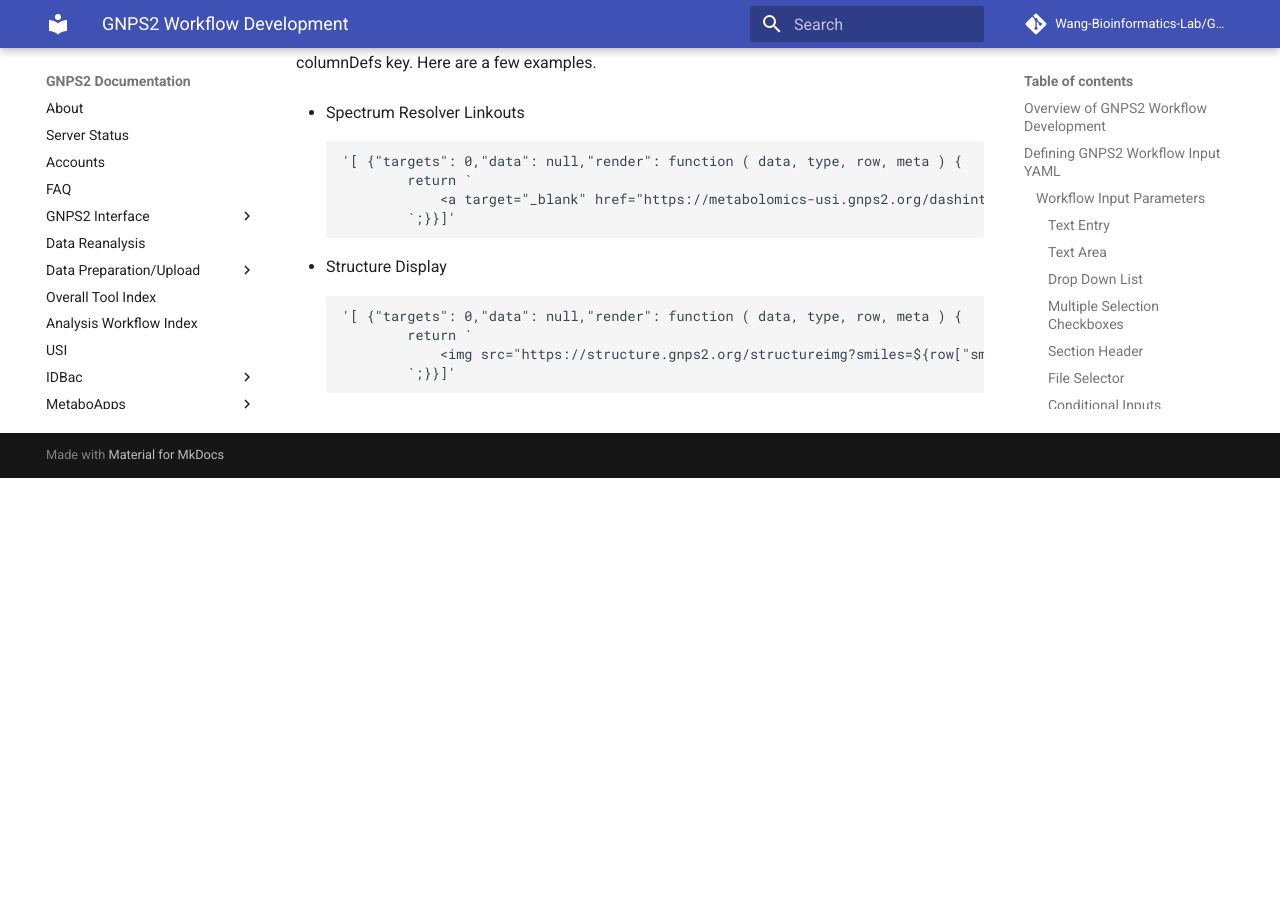
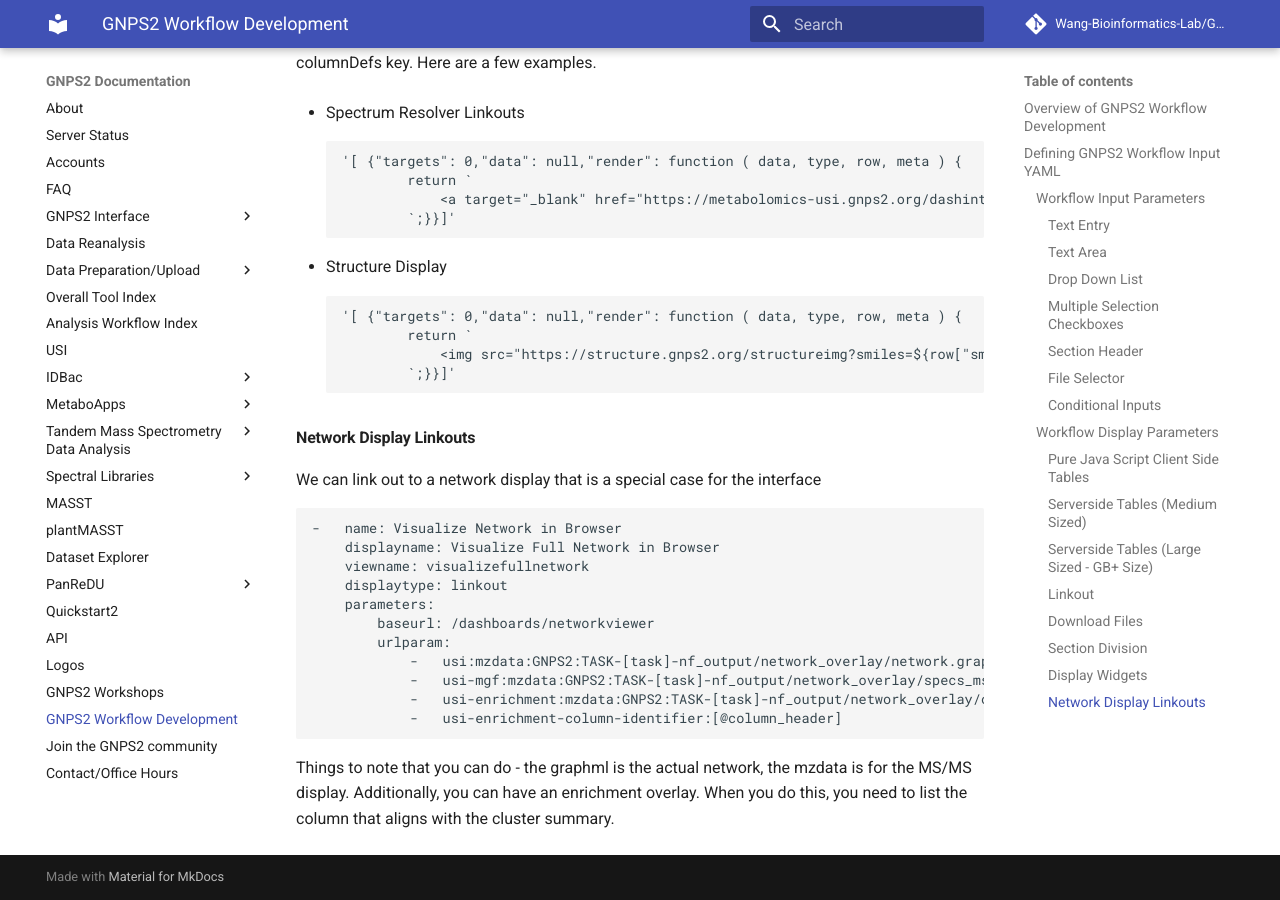
Before and after one commit to Wang-Bioinformatics-Lab/GNPS2_Documentation, an MkDocs documentation site: the page built from docs/workflowdev.md, in a window 1280 px wide and 900 px high, scrolled down 6770 px. Built offline with MkDocs 1.6.1 and Material for MkDocs 9.7.7, drawn with Linux system fonts in a browser that asks for light colours; comment, search, counter and statistics services are not loaded; before the commit the page ends 7248 px from its top, so only the background shows below that.

Commit message:
Document network display linkouts and parameters
Added details about linking to a network display in the documentation, including parameters and usage notes.

````diff
--- a/docs/workflowdev.md
+++ b/docs/workflowdev.md
@@ -349,3 +349,24 @@
                 <img src="https://structure.gnps2.org/structureimg?smiles=${row["smiles"]}"/>
             `;}}]'
     ```
+
+
+#### Network Display Linkouts
+
+We can link out to a network display that is a special case for the interface
+
+```
+-   name: Visualize Network in Browser
+    displayname: Visualize Full Network in Browser
+    viewname: visualizefullnetwork
+    displaytype: linkout
+    parameters:
+        baseurl: /dashboards/networkviewer
+        urlparam:
+            -   usi:mzdata:GNPS2:TASK-[task]-nf_output/network_overlay/network.graphml
+            -   usi-mgf:mzdata:GNPS2:TASK-[task]-nf_output/network_overlay/specs_ms.mgf
+            -   usi-enrichment:mzdata:GNPS2:TASK-[task]-nf_output/network_overlay/overlay.csv
+            -   usi-enrichment-column-identifier:[@column_header]
+```
+
+Things to note that you can do - the graphml is the actual network, the mzdata is for the MS/MS display. Additionally, you can have an enrichment overlay. When you do this, you need to list the column that aligns with the cluster summary.
````
